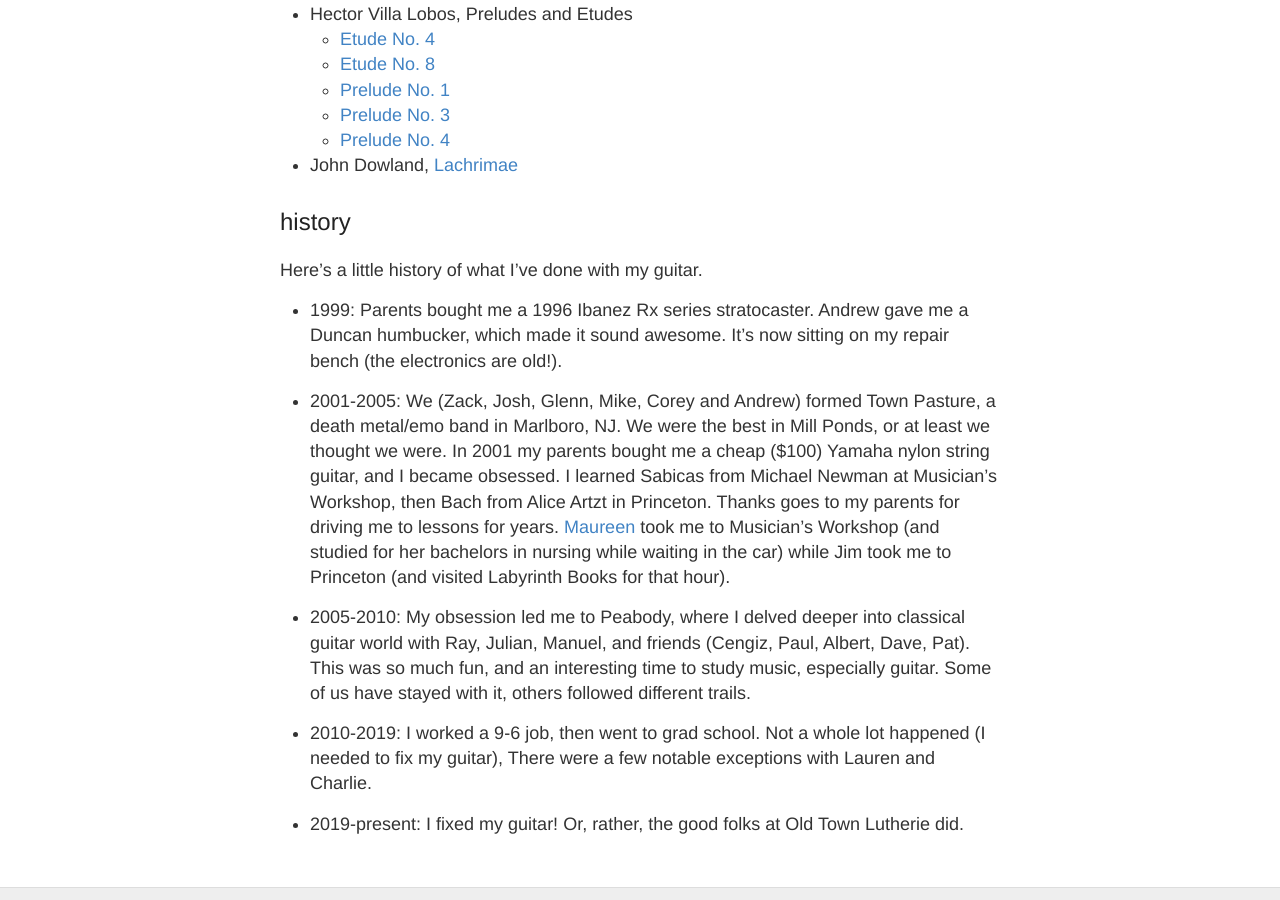
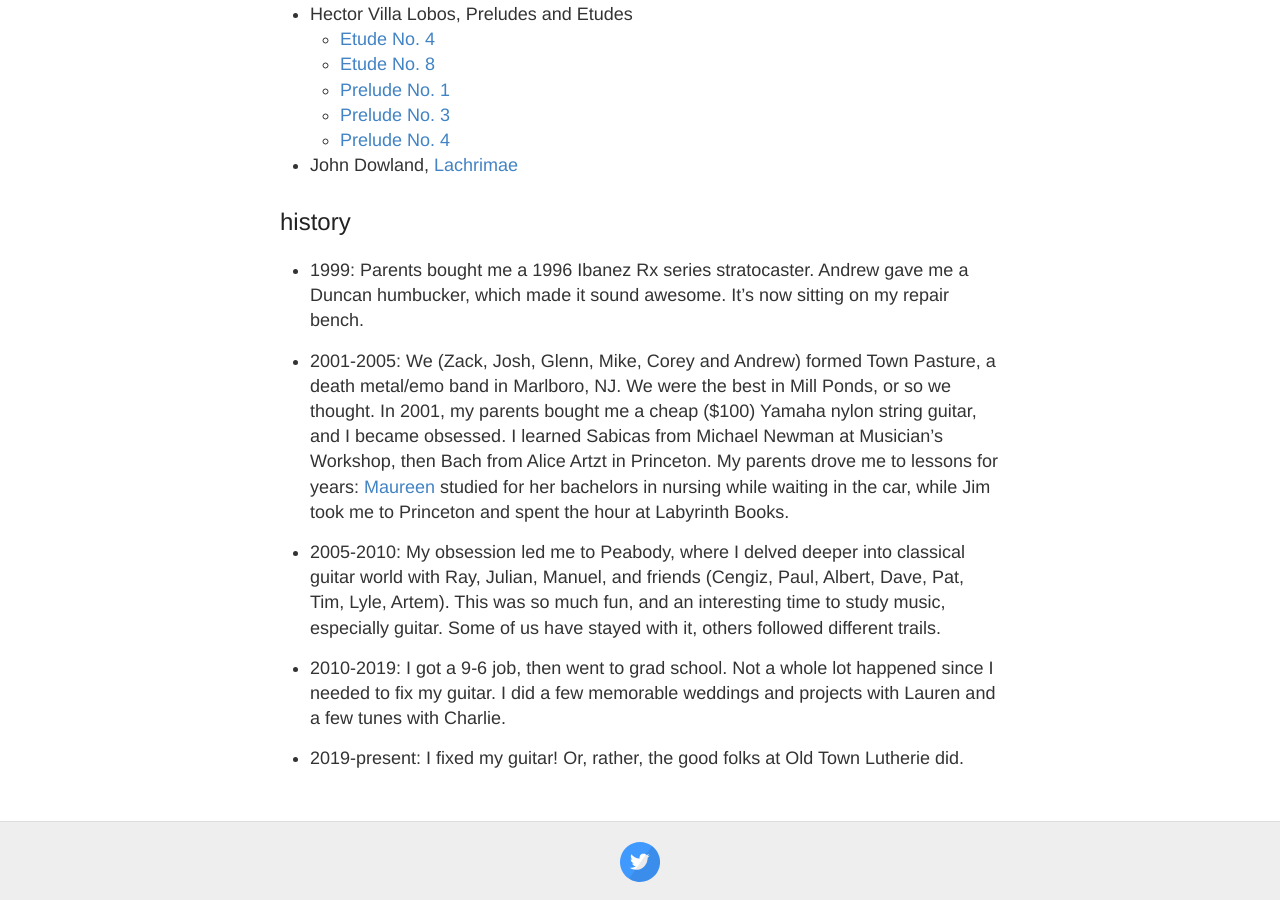
Before and after one commit to rhearty1/rhearty1.github.io, a Jekyll site: the page built from music.md, in a window 1280 px wide and 900 px high, scrolled down 2447 px. Built offline with Jekyll 4.4.1, drawn with Linux system fonts in a browser that asks for light colours; some of the changed text lies outside the part shown.

Commit message:
slight modifications

```diff
--- a/_layouts/default.html
+++ b/_layouts/default.html
@@ -31,7 +31,6 @@
             <a href="{{ site.baseurl }}/publications">publications</a>
             <a href="{{ site.baseurl }}/music">music</a>
             <a href="{{ site.baseurl }}/nature">nature</a>
-            <a href="{{ site.baseurl }}/coding">coding</a>
             <a href="{{ site.baseurl }}/blog">blog</a>
           </nav>
         </header>
--- a/music.md
+++ b/music.md
@@ -49,14 +49,12 @@
 
 ## history
 
-Here's a little history of what I've done with my guitar.
+* 1999: Parents bought me a 1996 Ibanez Rx series stratocaster. Andrew gave me a Duncan humbucker, which made it sound awesome. It's now sitting on my repair bench.
 
-* 1999: Parents bought me a 1996 Ibanez Rx series stratocaster. Andrew gave me a Duncan humbucker, which made it sound awesome. It's now sitting on my repair bench (the electronics are old!).
+* 2001-2005: We (Zack, Josh, Glenn, Mike, Corey and Andrew) formed Town Pasture, a death metal/emo band in Marlboro, NJ. We were the best in Mill Ponds, or so we thought. In 2001, my parents bought me a cheap ($100) Yamaha nylon string guitar, and I became obsessed. I learned Sabicas from Michael Newman at Musician's Workshop, then Bach from Alice Artzt in Princeton. My parents drove me to lessons for years: [Maureen](/assets/maureen.jpg) studied for her bachelors in nursing while waiting in the car, while Jim took me to Princeton and spent the hour at Labyrinth Books.
 
-* 2001-2005: We (Zack, Josh, Glenn, Mike, Corey and Andrew) formed Town Pasture, a death metal/emo band in Marlboro, NJ. We were the best in Mill Ponds, or at least we thought we were. In 2001 my parents bought me a cheap ($100) Yamaha nylon string guitar, and I became obsessed. I learned Sabicas from Michael Newman at Musician's Workshop, then Bach from Alice Artzt in Princeton. Thanks goes to my parents for driving me to lessons for years. [Maureen](/assets/maureen.jpg) took me to Musician's Workshop (and studied for her bachelors in nursing while waiting in the car) while Jim took me to Princeton (and visited Labyrinth Books for that hour).
+* 2005-2010: My obsession led me to Peabody, where I delved deeper into classical guitar world with Ray, Julian, Manuel, and friends (Cengiz, Paul, Albert, Dave, Pat, Tim, Lyle, Artem). This was so much fun, and an interesting time to study music, especially guitar. Some of us have stayed with it, others followed different trails.
 
-* 2005-2010: My obsession led me to Peabody, where I delved deeper into classical guitar world with Ray, Julian, Manuel, and friends (Cengiz, Paul, Albert, Dave, Pat). This was so much fun, and an interesting time to study music, especially guitar. Some of us have stayed with it, others followed different trails.
-
-* 2010-2019: I worked a 9-6 job, then went to grad school. Not a whole lot happened (I needed to fix my guitar), There were a few notable exceptions with Lauren and Charlie.
+* 2010-2019: I got a 9-6 job, then went to grad school. Not a whole lot happened since I needed to fix my guitar. I did a few memorable weddings and projects with Lauren and a few tunes with Charlie.
 
 * 2019-present: I fixed my guitar! Or, rather, the good folks at Old Town Lutherie did.
```
Also changed, not shown: other parts of music.md (+2 -2 lines), coding.md (deleted, +0 -9 lines), nature.md (+2 -2 lines), assets/jim-zion2012.jpg (deleted), assets/jim.jpg (added), 1 other file.
